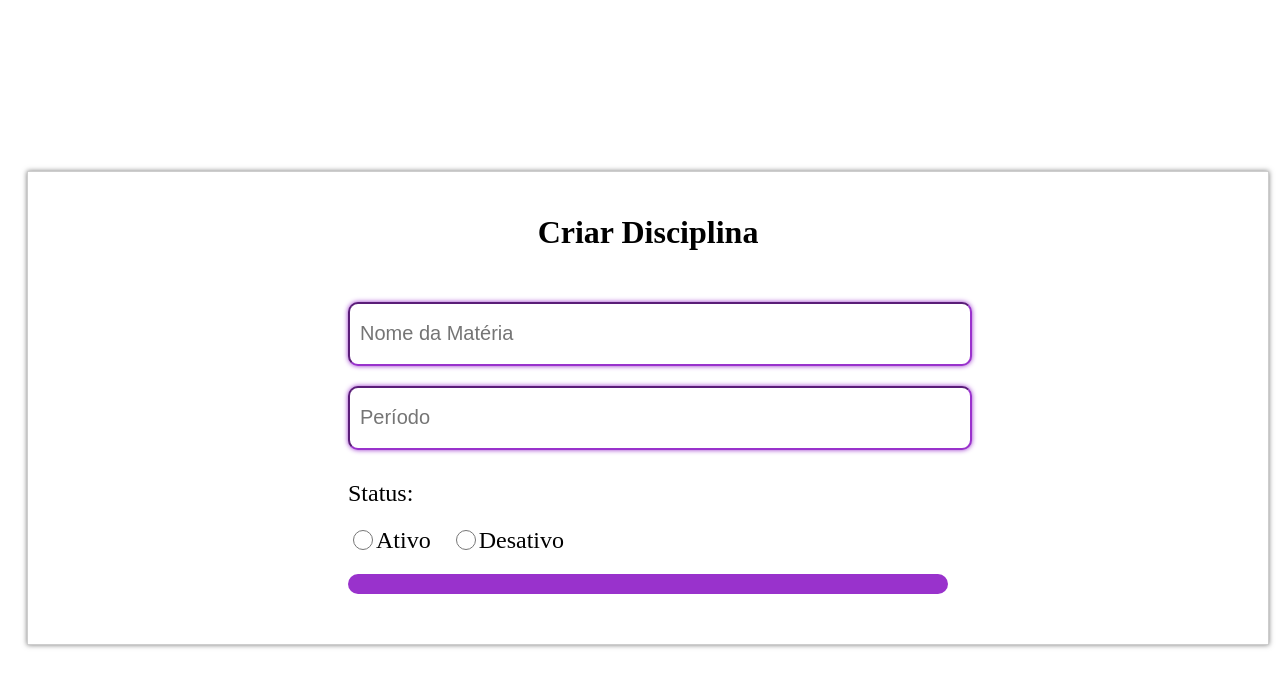
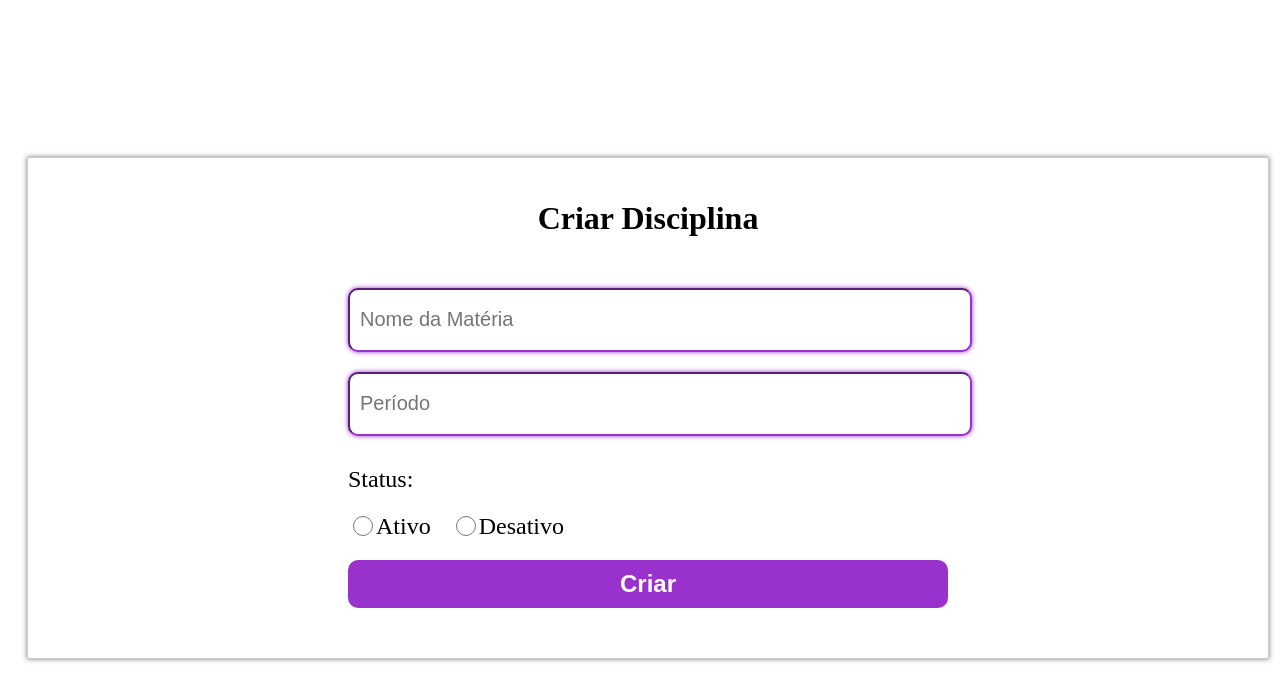
Before and after one commit to Brenda-Almeida/Projeto-Eng-Soft-II-Frontend, a React (Create React App) app: page / in a window 1280 px wide. Shown: the top 700 px of the page. Built offline with nearby package versions, Linux system fonts and the light colour scheme.

Commit message:
Consertando bug do button

```diff
--- a/src/components/Button/index.tsx
+++ b/src/components/Button/index.tsx
@@ -2,12 +2,12 @@ import './styles.css';
 
 
 interface IButton {
-  type: string,
+
 }
 
-const Button: React.FC<IButton> = (type, props) => {
+const Button: React.FC<IButton> = (props) => {
   return (
-    <button type={props.type} >{props.children}</button>
+    <button type="submit">{props.children}</button>
   );
 }
 
--- a/src/pages/CreateTopic/index.tsx
+++ b/src/pages/CreateTopic/index.tsx
@@ -55,7 +55,7 @@ function RegisterTopic() {
                 onChange={event => setDescription(event.target.value)}
                 placeholder="Descrição" />
             </div>
-            <Button type="submit">Criar</Button>
+            <Button>Criar</Button>
           </form>
         </div>
       </div>
--- a/src/pages/RegisterSubject/index.tsx
+++ b/src/pages/RegisterSubject/index.tsx
@@ -78,7 +78,7 @@ function RegisterSubject () {
               />
               <label htmlFor="">Desativo</label>
             </div>
-            <Button type="submit">Criar</Button>
+            <Button>Criar</Button>
           </form>
         </div>
       </div>
--- a/src/pages/RegisterUser/index.tsx
+++ b/src/pages/RegisterUser/index.tsx
@@ -54,7 +54,7 @@ function RegisterUser() {
               <Input type="radio" name="status" value="0" checked = {type === "0"} onChange = { event => setType(event.target.value)} />
               <label htmlFor="">Professor</label>
             </div>
-            <Button type="submit">Criar</Button>
+            <Button>Criar</Button>
           </form>
         </div>
       </div>
```
